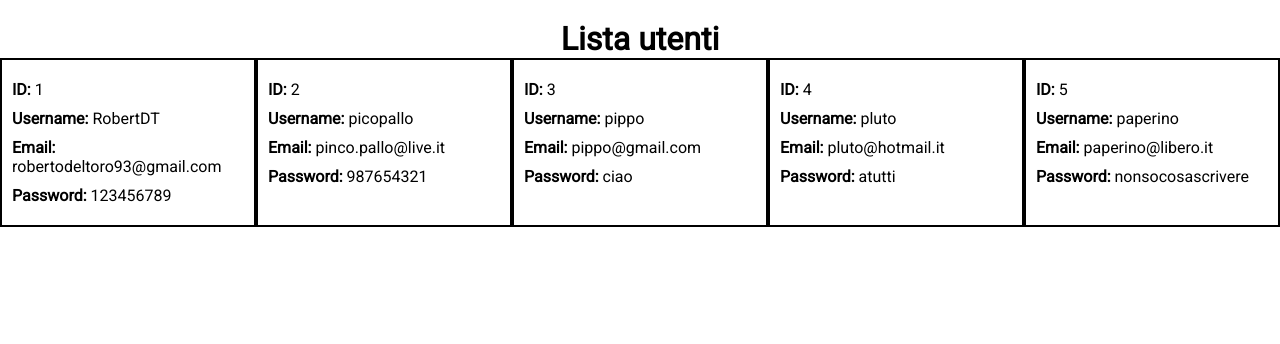
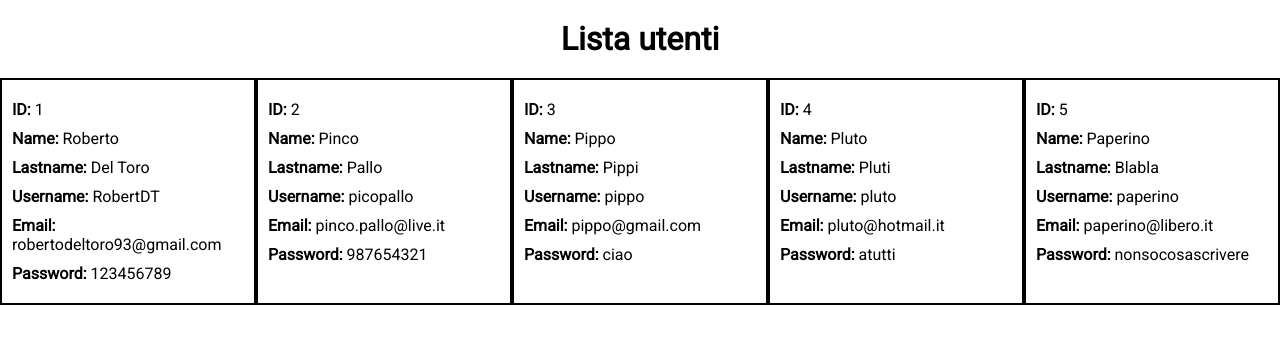
Before and after one commit to RobertoDT/php-oop-1, a PHP site: page / in a window 1280 px wide. Shown: the top 344 px of the page. Run offline with PHP 8.4, Linux system fonts and the light colour scheme.

Commit message:
Aggiunti campi non presenti nel costruttore

```diff
--- a/css/style.css
+++ b/css/style.css
@@ -10,7 +10,7 @@ body{
 
 .title{
   text-align: center;
-  margin-top: 20px;
+  margin: 20px 0;
 }
 .wrapper{
   display: flex;
--- a/index.php
+++ b/index.php
@@ -21,12 +21,26 @@ class User{
 
 }
 
-//creo oggetti passando come parametri gli stessi parametri del costruttore
+//creo oggetti passando come parametri gli stessi parametri del costruttore e assegno valori non presenti nel costruttore
 $user1 = new User("RobertDT", "robertodeltoro93@gmail.com", "123456789", 1);
+$user1->name = "Roberto";
+$user1->lastname = "Del Toro";
+
 $user2 = new User("picopallo", "pinco.pallo@live.it", "987654321", 2);
+$user2->name = "Pinco";
+$user2->lastname = "Pallo";
+
 $user3 = new User("pippo", "pippo@gmail.com", "ciao", 3);
+$user3->name = "Pippo";
+$user3->lastname = "Pippi";
+
 $user4 = new User("pluto", "pluto@hotmail.it", "atutti", 4);
+$user4->name = "Pluto";
+$user4->lastname = "Pluti";
+
 $user5 = new User("paperino", "paperino@libero.it", "nonsocosascrivere", 5);
+$user5->name = "Paperino";
+$user5->lastname = "Blabla";
 
 //ragguppo gli oggetti in un array generale per poterli passare all'html
 $utenti = [$user1, $user2, $user3, $user4, $user5];
@@ -49,6 +63,8 @@ $utenti = [$user1, $user2, $user3, $user4, $user5];
       <?php foreach ($utenti as $user): ?>
         <div class="utente">
           <p><strong>ID: </strong><?php echo $user->id ?></p>
+          <p><strong>Name: </strong><?php echo $user->name ?></p>
+          <p><strong>Lastname: </strong><?php echo $user->lastname ?></p>
           <p><strong>Username: </strong><?php echo $user->username ?></p>
           <p><strong>Email: </strong><?php echo $user->email ?></p>
           <p><strong>Password: </strong><?php echo $user->password ?></p>
```
